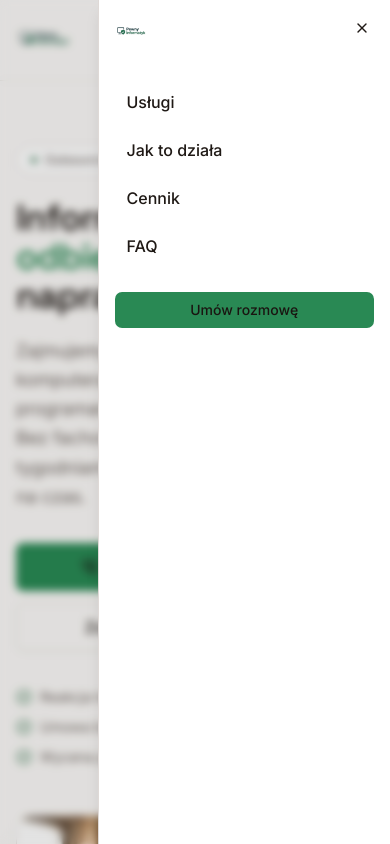
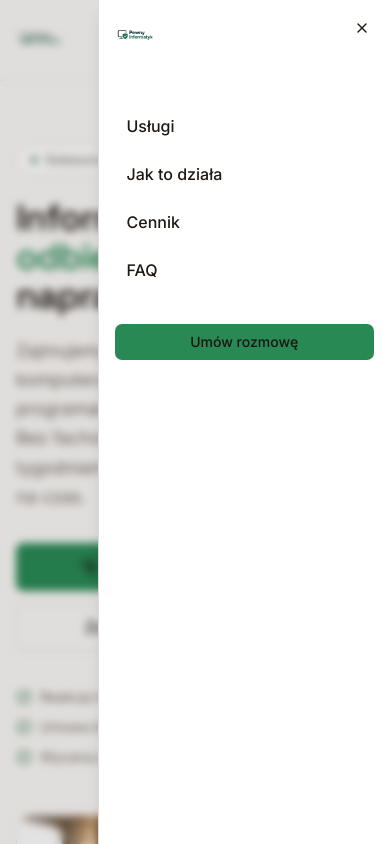
Before and after one commit to Mat01K/pewny-informatyk-1o, a Next.js app: page / in a window 390 px wide. Both pictures are taken after a click on the button 356 px from the left and 40 px from the top of the page. Shown: the top 844 px of the page. Built offline with nearby package versions, Linux system fonts and the light colour scheme.

Commit message:
logchange2.3

```diff
--- a/components/site-header.tsx
+++ b/components/site-header.tsx
@@ -27,11 +27,11 @@ export function SiteHeader() {
   return (
     <header className="sticky top-0 z-50 border-b border-border/60 bg-background/85 backdrop-blur-md">
       <div className="mx-auto flex h-20 max-w-6xl items-center justify-between gap-4 px-4 sm:px-6">
-        <Link href="#top" className="flex items-center">
+        <Link href="#top" className="flex items-center py-2">
           <img
-            src="/Logo_transparent3.png"
+            src="/Logo_transparent2.png"
             alt="Pewny Informatyk"
-            className="h-14 w-auto object-contain"
+            className="h-12 w-auto object-contain sm:h-14"
           />
         </Link>
 
@@ -68,13 +68,13 @@ export function SiteHeader() {
               <SheetHeader>
                 <SheetTitle className="font-heading">
                   <img
-                    src="/Logo_transparent.png"
+                    src="/Logo_transparent2.png"
                     alt="Pewny Informatyk"
-                    className="h-8 w-auto object-contain"
+                    className="h-10 w-auto object-contain"
                   />
                 </SheetTitle>
               </SheetHeader>
-              <nav className="flex flex-col gap-1 px-4">
+              <nav className="mt-4 flex flex-col gap-1 px-4">
                 {NAV_LINKS.map((link) => (
                   <SheetClose
                     key={link.href}
@@ -89,7 +89,7 @@ export function SiteHeader() {
                   />
                 ))}
               </nav>
-              <div className="mt-2 px-4">
+              <div className="mt-4 px-4">
                 <SheetClose
                   render={
                     <Button
```
